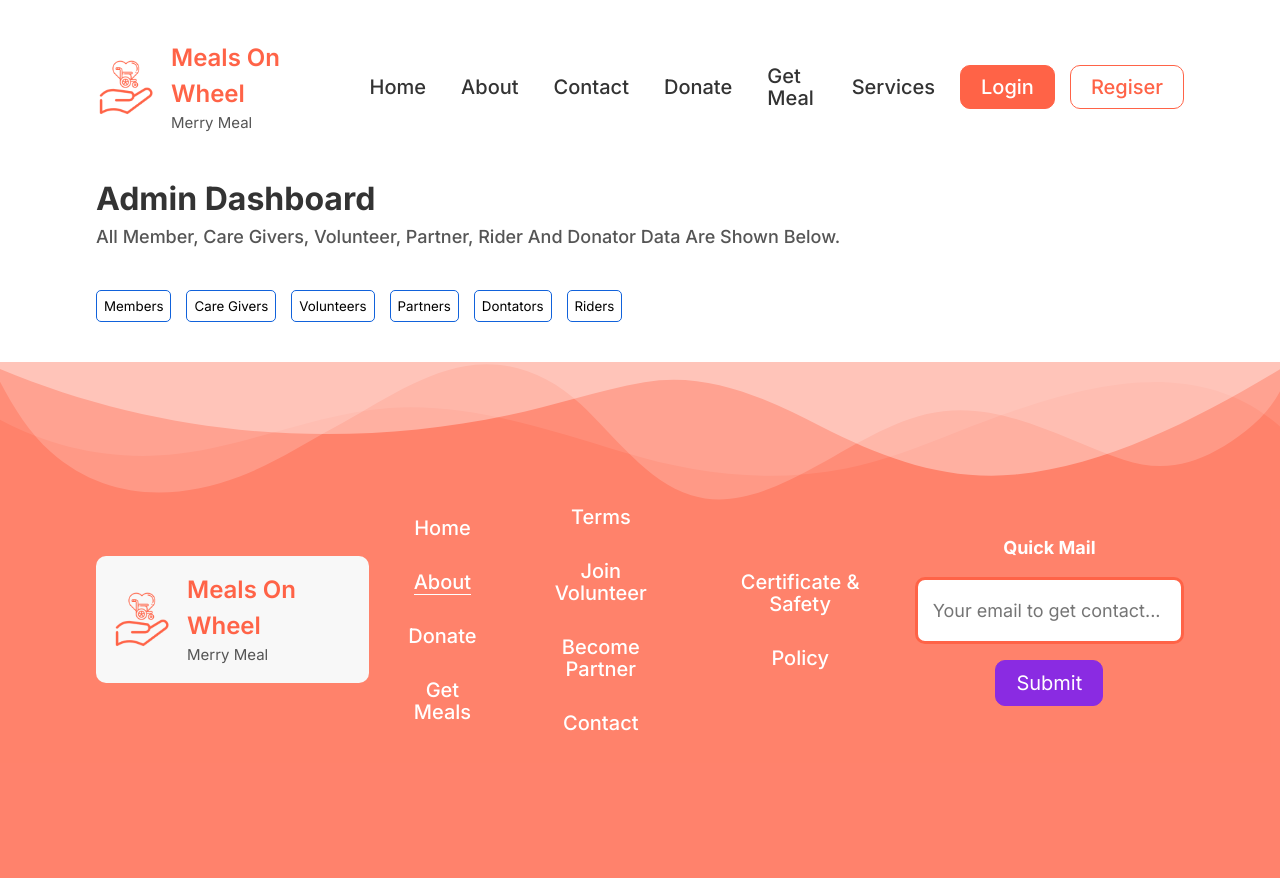
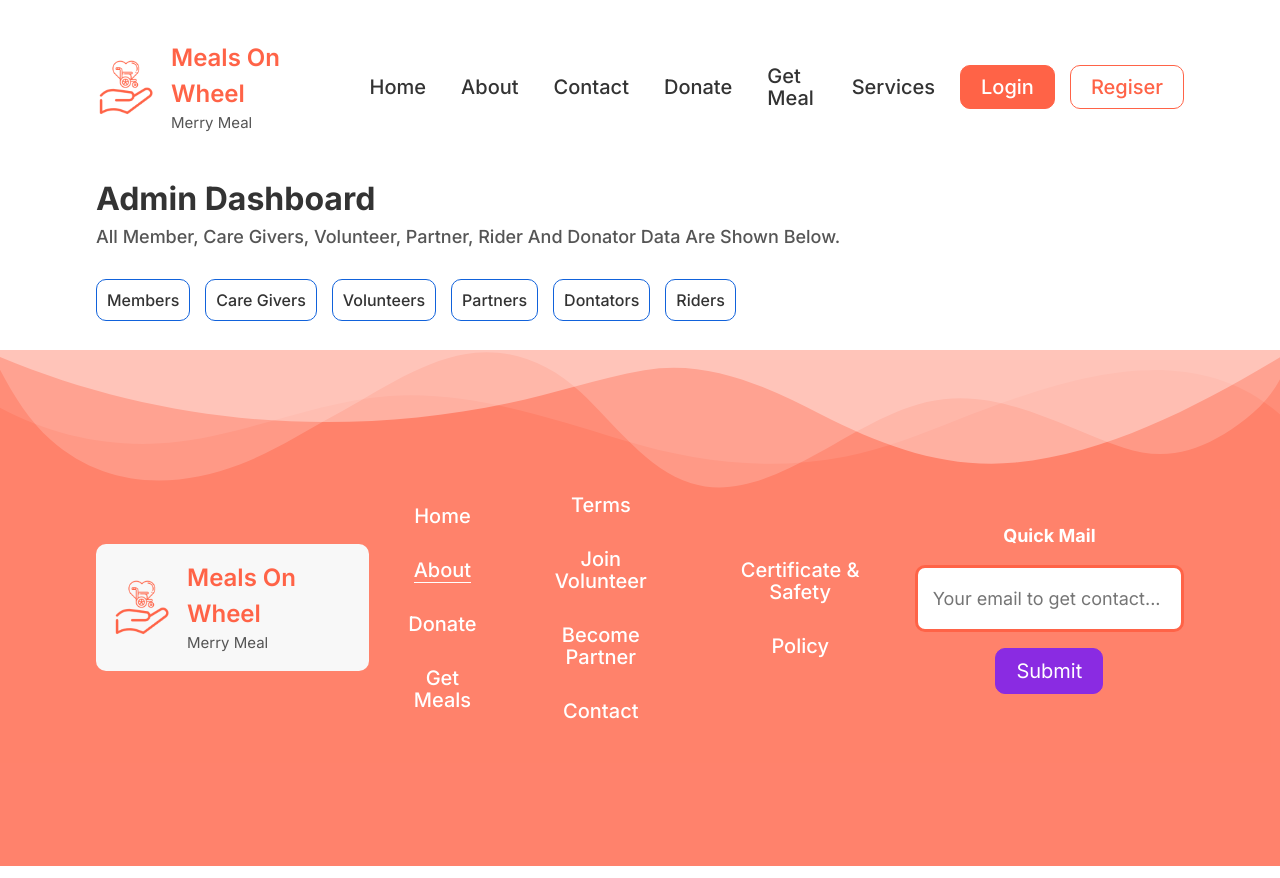
Before and after one commit to Rayy-007/meals-on-wheel-project, a React (Vite) app: page /admin in a window 1280 px wide. Built offline with nearby package versions, Linux system fonts and the light colour scheme.

Commit message:
fixed bugs in admin route and style

```diff
--- a/src/App.jsx
+++ b/src/App.jsx
@@ -46,11 +46,9 @@ function App() {
 
           <Route path="safety" element={<FoodSafety />} />
           <Route path="feedback" element={<Feedback />} />
-          <Route path="deliveryMang" element={<Delivery />} />
 
           <Route path="/safety" element={<FoodSafety />} />
           <Route path="/feedback" element={<Feedback />} />
-          <Route path="/deliveryMang" element={<Delivery />} />
           <Route path="admin" element={<Admin />}>
             <Route path="member" element={<Members />} />
             <Route path="caregiver" element={<Caregivers />} />
@@ -62,6 +60,7 @@ function App() {
 
           {/* User Roles */}
           <Route path="user">
+            <Route path="partner" element={<Delivery />} />
             <Route path="volunteer" element={<Volunteer />} />
             <Route path="caregiver" element={<Caregiver />} />
             <Route path="rider" element={<Rider />} />
--- a/src/components/management/admin/Admin.jsx
+++ b/src/components/management/admin/Admin.jsx
@@ -1,28 +1,70 @@
-import React from 'react'
-import "./admin.css"
-import { Link, Outlet } from 'react-router-dom'
+import React from "react";
+import "./admin.css";
+import { Link, NavLink, Outlet } from "react-router-dom";
 
 export default function () {
+  const activeStyle = {
+    backgroundColor: "#007bff",
+    color: "#fff",
+  };
 
   return (
-    <div className='container'>
-      <div className='title'>
+    <div className="container">
+      <div className="title">
         <h2>Admin Dashboard</h2>
-        <p style={{fontWeight:500}}>All Member, Care Givers, Volunteer, Partner, Rider And Donator Data Are Shown Below.</p>
+        <p style={{ fontWeight: 500 }}>
+          All Member, Care Givers, Volunteer, Partner, Rider And Donator Data
+          Are Shown Below.
+        </p>
       </div>
-      <div className='flex-btn'>
-        <nav>
-          <Link to='member'><button className='memeber button'>Members</button></Link>
-          <Link to='caregiver'><button className='memeber button'>Care Givers</button></Link>
-          <Link to='volunteer'><button className='memeber button'>Volunteers</button></Link>
-          <Link to='partner'><button className='memeber button'>Partners</button></Link>
-          <Link to='donator'><button className='memeber button'>Dontators</button></Link>
-          <Link to='rider'><button className='memeber button'>Riders</button></Link>
+      <div className="flex-btn">
+        <nav className="admin-btns">
+          <NavLink
+            style={({ isActive }) => (isActive ? activeStyle : null)}
+            className="button "
+            to="member"
+          >
+            Members
+          </NavLink>
+          <NavLink
+            style={({ isActive }) => (isActive ? activeStyle : null)}
+            className="button "
+            to="caregiver"
+          >
+            Care Givers
+          </NavLink>
+          <NavLink
+            style={({ isActive }) => (isActive ? activeStyle : null)}
+            className="button "
+            to="volunteer"
+          >
+            Volunteers
+          </NavLink>
+          <NavLink
+            style={({ isActive }) => (isActive ? activeStyle : null)}
+            className="button "
+            to="partner"
+          >
+            Partners
+          </NavLink>
+          <NavLink
+            style={({ isActive }) => (isActive ? activeStyle : null)}
+            className="button "
+            to="donator"
+          >
+            Dontators
+          </NavLink>
+          <NavLink
+            style={({ isActive }) => (isActive ? activeStyle : null)}
+            className="button "
+            to="rider"
+          >
+            Riders
+          </NavLink>
         </nav>
       </div>
 
-        <Outlet />
-
+      <Outlet />
     </div>
-  )
+  );
 }
--- a/src/components/management/admin/admin.css
+++ b/src/components/management/admin/admin.css
@@ -1,19 +1,21 @@
 .button {
   background-color: white;
   border: 1px solid rgb(17, 98, 219);
-  padding: 7px;
-  border-radius: 5px;
+  padding: 10px;
+  border-radius: 10px;
   margin-right: 15px;
   cursor: pointer;
+  font-size: 16px;
+  color: var(--text-primary-color);
 }
-table{
-    width: 100%;
-    color: black;
-    margin-bottom: 50px;
+table {
+  width: 100%;
+  color: black;
+  margin-bottom: 50px;
 }
-th{
-    background-color: #ff5900;
-    color: white;
+th {
+  background-color: #ff5900;
+  color: white;
 }
 
 td,
--- a/src/components/management/delivery/Delivery.jsx
+++ b/src/components/management/delivery/Delivery.jsx
@@ -54,7 +54,9 @@ const Delivery = () => {
   return (
     <div className="container">
       <div className="">
-        <h3 style={{ color: "#f8590af6" }}>Assign Delivery Information </h3>
+        <h3 style={{ color: "#f8590af6" }}>
+          Food Order & Delivery Management For partner
+        </h3>
         <br />
 
         <table>
```
Also changed, not shown: src/components/management/admin/Members.jsx (+4 -4 lines).
